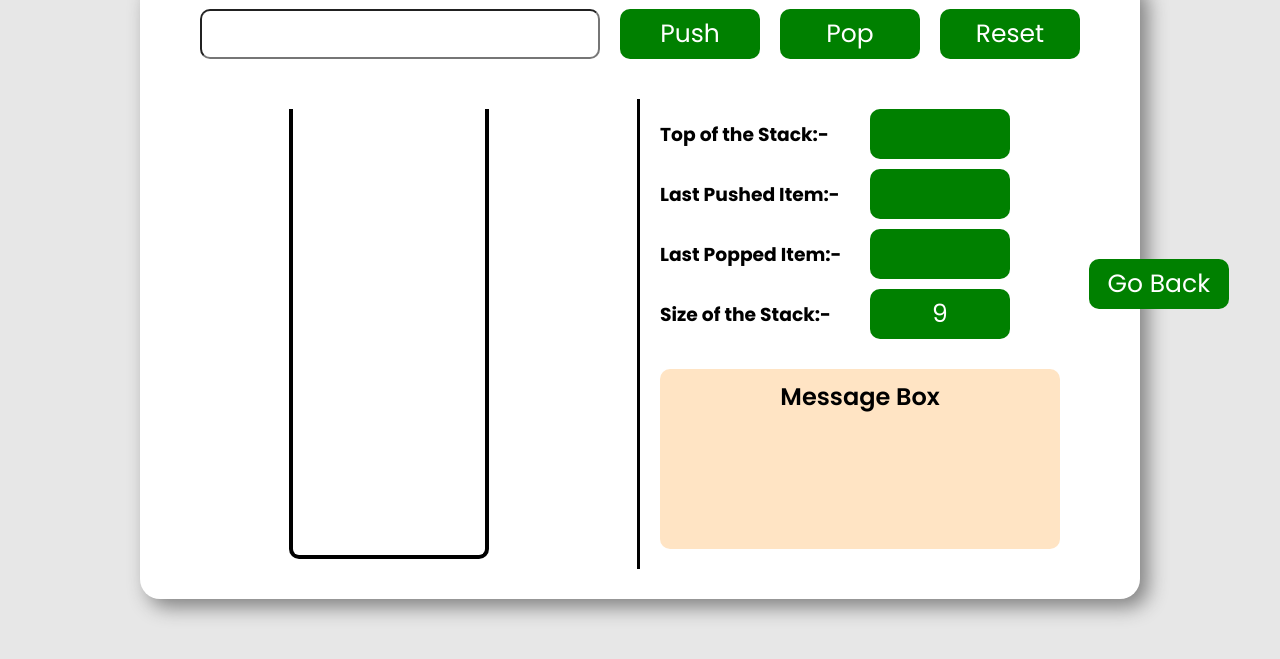
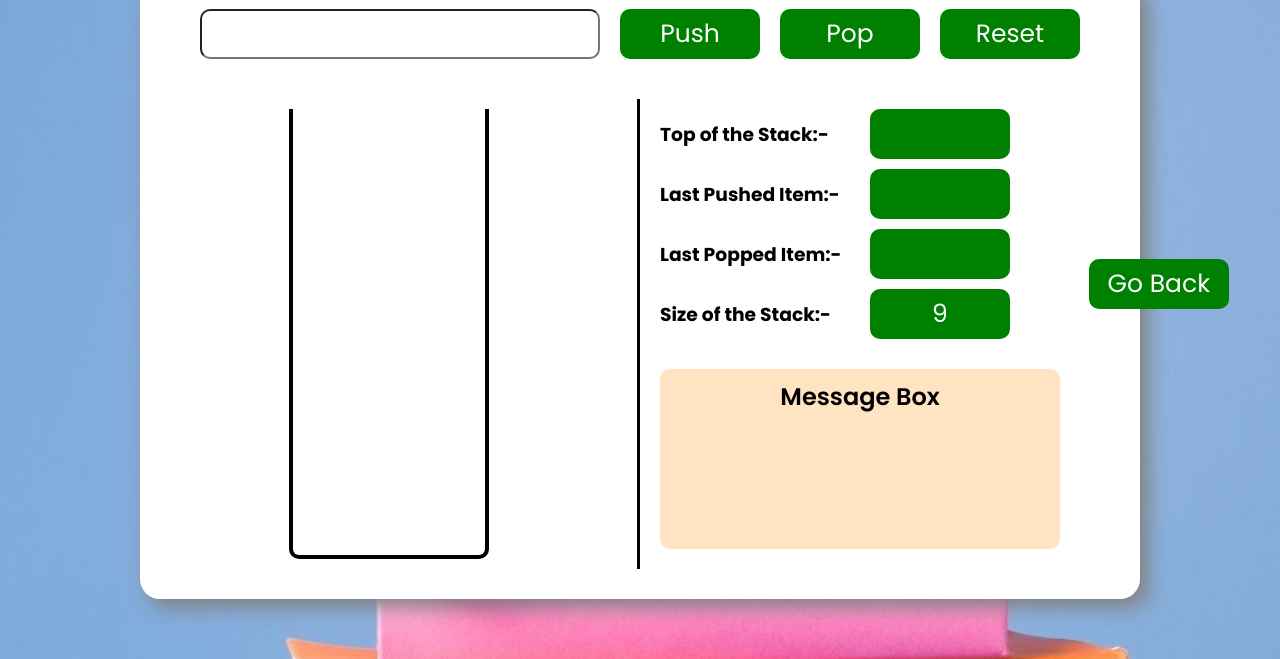
Before and after one commit to wings-realm/VisualWeave, a plain HTML site: page views/stack.html in a window 1280 px wide. Shown: the part 141-800 px from the top of the page. Drawn offline with Linux system fonts and the light colour scheme.

Commit message:
Update stack.css

```diff
--- a/static/css/stack.css
+++ b/static/css/stack.css
@@ -15,6 +15,8 @@ body {
 	flex-direction: column;
 	gap: 20px;
 	background-color: rgb(231, 231, 231);
+	background-image: url(../images/stack.jpg);
+	background-image: 100vw 100vh;
 }
 header {
 	height: 100px;
```
